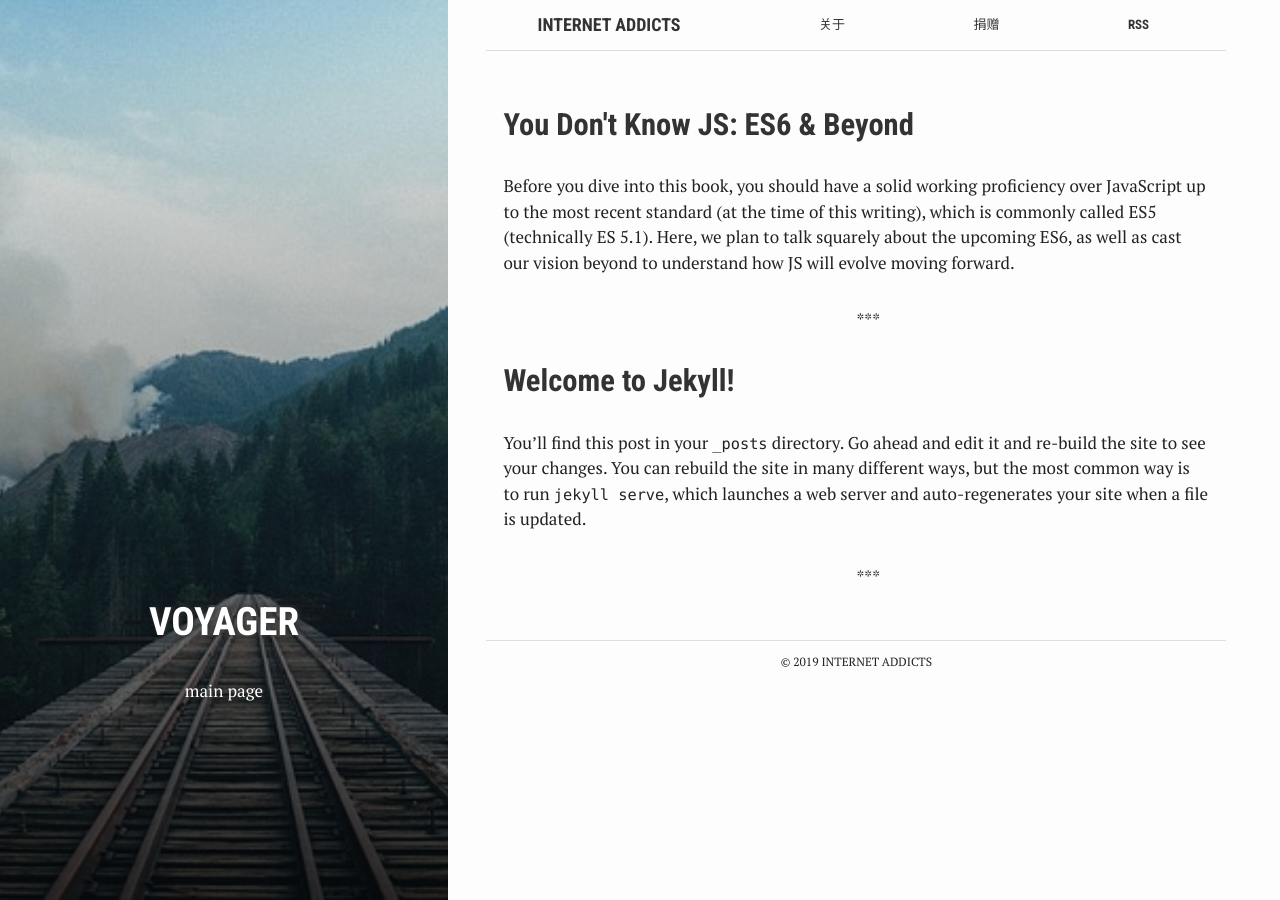
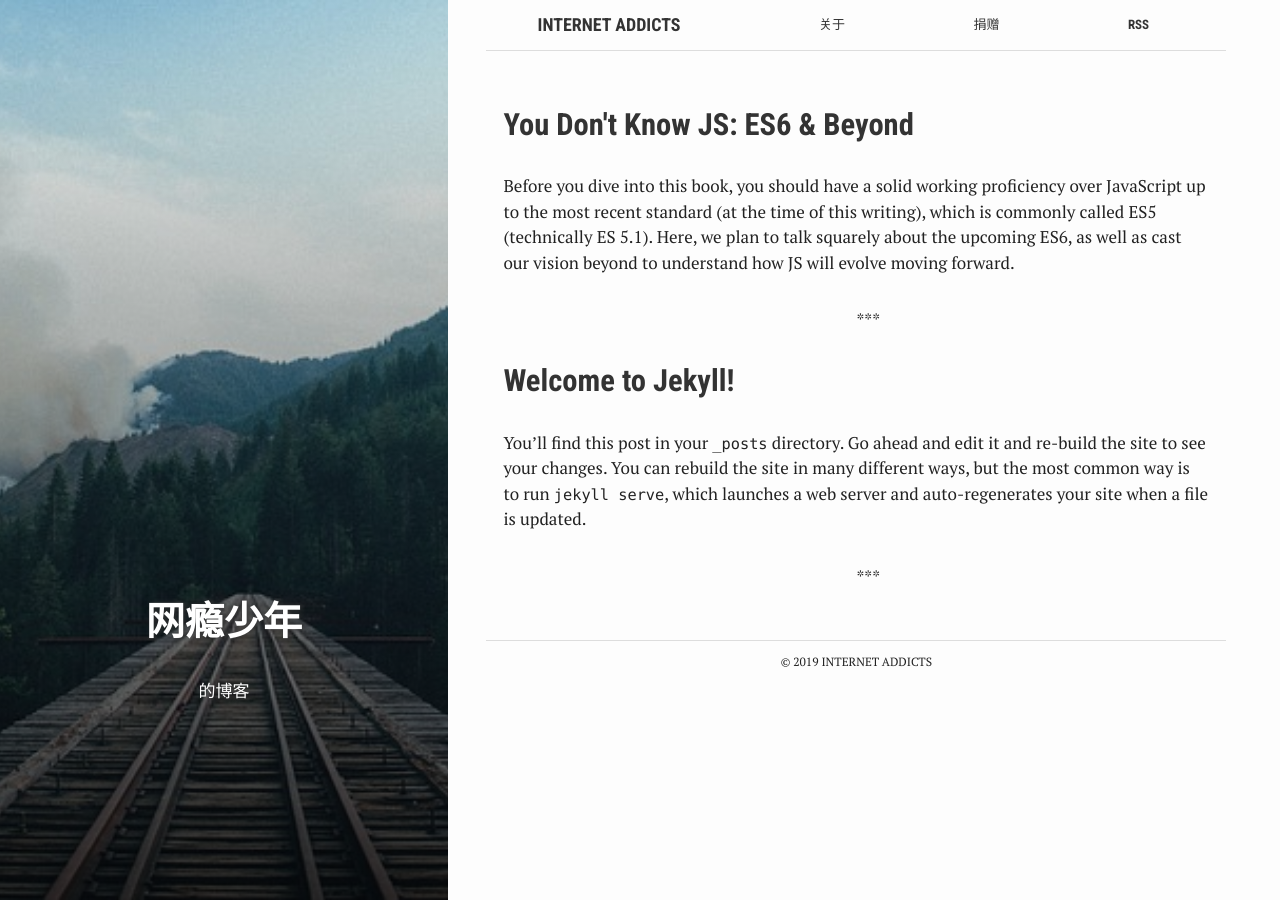
Before and after one commit to zmkUp/zmkUp.github.io, a Jekyll site: the page built from index.html, in a window 1280 px wide. Built offline with Jekyll 4.4.1, drawn with Linux system fonts in a browser that asks for light colours.

Commit message:
Update index.html

```diff
--- a/index.html
+++ b/index.html
@@ -2,8 +2,8 @@
 bg: "rails.jpg"
 layout: default
 crawlertitle: "网瘾少年的博客"
-title: "Voyager"
-summary: "main page"
+title: "网瘾少年"
+summary: "的博客"
 ---
 
 {% for post in site.posts limit: 5 %}
```
